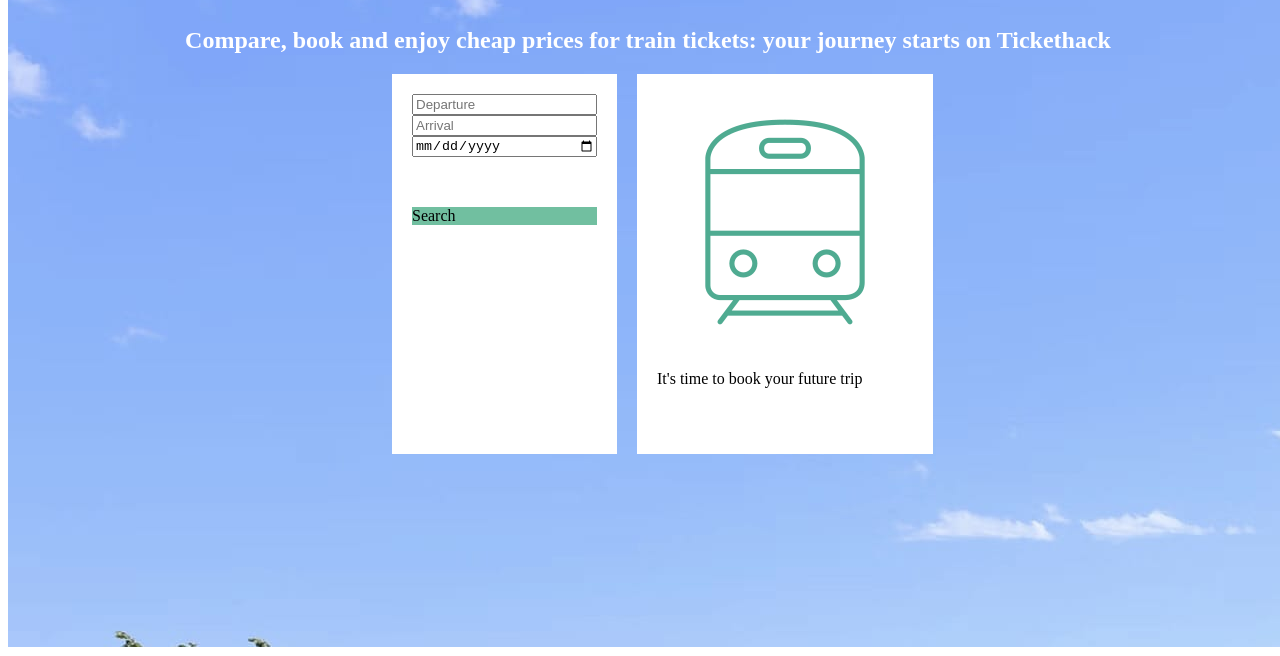
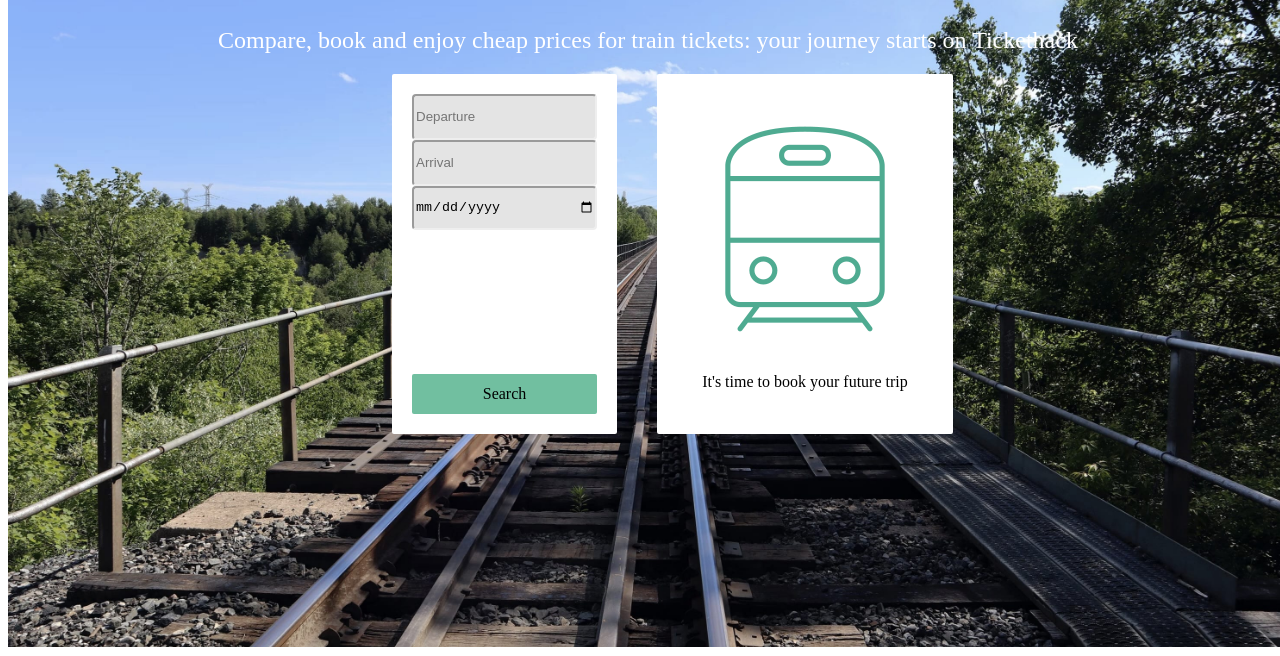
Before and after one commit to Myl-W/tickethack_frontend, a plain HTML site: page index.html in a window 1280 px wide. Shown: the part 144-800 px from the top of the page. Drawn offline with Linux system fonts and the light colour scheme.

Commit message:
second commit

```diff
--- a/index.html
+++ b/index.html
@@ -6,8 +6,6 @@
     <title>Ticket Hack</title>
     <link rel="stylesheet" href="styles/style.css" />
   </head>
-  <body>
-
 <body>
     <header>
         <p class="logo">TicketHack</p>
@@ -16,7 +14,6 @@
             <p class="button_Header_Cart">Bookings</p>
         </div>
     </header>
-
     <div class="container">
         <div class="center">
             <h1>Explore the world effortlessly by train!</h1>
@@ -36,10 +33,6 @@
                 <p>It's time to book your future trip</p>
             </div>
         </div>
-
-
-
-
     </div>
     <script src="script.js"></script>
   </body>
--- a/styles/style.css
+++ b/styles/style.css
@@ -1,6 +1,14 @@
 header{
     display: flex;
     flex-direction: row;
+}
+
+input{
+    border-radius: 4px;
+    width: auto;
+    height: 40px;
+    background-color: #e4e4e4;
+    border-color: unset;
 }
 
 .logo{
@@ -23,10 +31,12 @@
     text-align: center;
     flex-direction: column;
     h1{
-        color: white
+        color: white;
+        font-weight: 400;
     };
     h2 {
-        color: white
+        color: white;
+        font-weight: 400;
     };
 }
 
@@ -39,34 +49,49 @@
     margin: 0 auto;
 }
 
-.row {
-
-}
-
 .container{
     background-image: url('../images/background.jpg');
+    background-size: cover;
+    background-position: center;
+    background-repeat: no-repeat;
     height: 90vh;
     width: 100vw;
 }
 
 .search_container{
-    margin-right: 20px;
-    padding: 20px 20px 0px 20px;
-    width: 20vw;
-    height: 45vh;
+    border-radius: 2px;
     display: flex;
     flex-direction: column;
+    margin-right: 20px;
+    padding: 20px 20px 20px 20px;
+    width: 20vw;
+    height: 320px;
     background-color: white;
 }
 
 .train_container{
-    padding: 20px 20px 0px 20px;
-    height: 45vh;
+    border-radius: 2px;
+    display: flex;
+    align-items: center;
+    flex-direction: column;
+    justify-content: center;
+    margin-left: 20px;
+    padding: 20px 20px 20px 20px;
+    height: 320px;
     width: 20vw;
     background-color: white;
 }
 
 .search_button{
+    border-radius: 2px;
     margin-top: 50px;
+    margin-top: auto;
+    align-content: center;
+    text-align: center;
     background-color: #71bfa0;
+    height: 40px;
 }
+
+.button_Header_Cart{
+    margin-left: 20px;
+}
```
